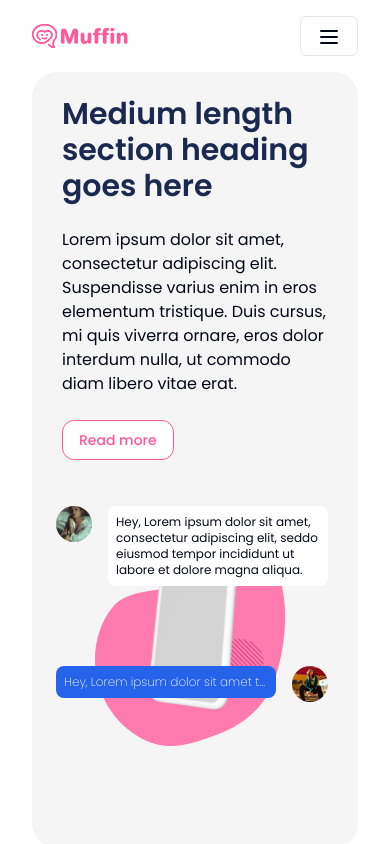
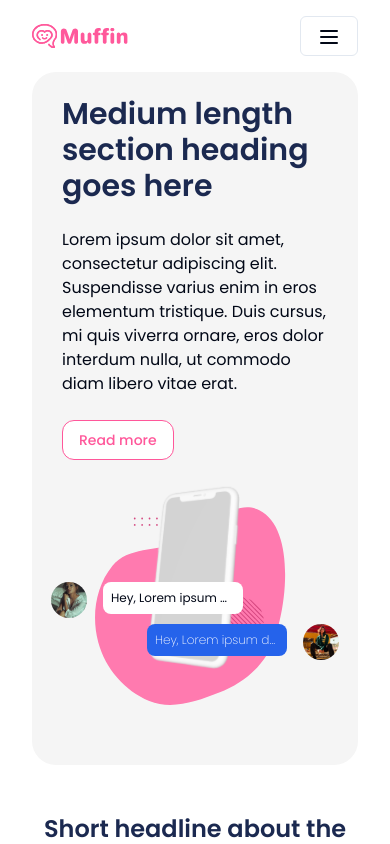
Before and after one commit to rv100101/muft, a React (Vite) app: page / in a window 390 px wide. Both pictures are taken after a click on the button "Read more". Shown: the top 844 px of the page. Built offline with nearby package versions, Linux system fonts and the light colour scheme.

Commit message:
feat: polish responsiveness

```diff
--- a/src/components/cta.tsx
+++ b/src/components/cta.tsx
@@ -3,8 +3,8 @@ import AppStore from "@/assets/app-store.svg";
 
 const Cta = () => {
   return (
-    <div className="mx-8 md:mx-[200px] mt-8 md:mt-12">
-      <div className="grid md:grid-cols-3 relative gap-4 py-14 md:py-28">
+    <div className="mx-8 lg:mx-[200px] mt-8 md:mt-12">
+      <div className="grid lg:grid-cols-3 relative gap-4 py-14 md:py-28">
         <div className="w-full h-full" />
         <div className="space-y-4 col-span-2 text-secondary">
           <p className="text-4xl font-semibold text-white">
--- a/src/components/footer.tsx
+++ b/src/components/footer.tsx
@@ -3,7 +3,7 @@ import { Button } from "./ui/button";
 import { Facebook, Instagram, Twitter, Linkedin } from "lucide-react";
 const Footer = () => {
   return (
-    <div className="mx-8 md:mx-[200px] py-8 md:py-32 space-y-4 ">
+    <div className="mx-8 lg:mx-[200px] py-8 md:py-32 space-y-4 ">
       <div className="flex justify-center md:justify-start">
         <img src={LogoWhite} alt="white muffin logo" />
       </div>
--- a/src/components/hero.tsx
+++ b/src/components/hero.tsx
@@ -26,7 +26,7 @@ const Hero = () => {
       } else {
         clearInterval(firstTypingInterval);
       }
-    }, 45);
+    }, 50);
 
     const secondTypingInterval = setInterval(() => {
       if (
@@ -40,7 +40,7 @@ const Hero = () => {
       } else {
         clearInterval(secondTypingInterval);
       }
-    }, 45);
+    }, 50);
 
     return () => {
       clearInterval(firstTypingInterval);
@@ -49,9 +49,9 @@ const Hero = () => {
   }, [firstCurrentIndex, secondCurrentIndex]);
 
   return (
-    <div className="bg-secondaryBackground py-6 md:py-12 px-[30px] md:px-[60px] rounded-3xl">
-      <div className="grid grid-cols-1 grid-rows-2 md:grid-rows-1 md:grid-cols-2">
-        <div className="space-y-6 flex flex-col items-start justify-center">
+    <motion.div className="bg-secondaryBackground py-6 md:py-12 px-[30px] md:px-[60px] rounded-3xl">
+      <div className="grid grid-cols-1 md:grid-rows-1 rows-auto md:grid-cols-2 md:gap-2">
+        <div className="space-y-6 flex flex-col items-start lg:justify-center">
           <h1 className="text-3xl md:text-4xl font-semibold text-secondary">
             Medium length section heading goes here
           </h1>
@@ -70,16 +70,16 @@ const Hero = () => {
             Read more
           </Button>
         </div>
-        <div className="flex justify-end items-center relative h-full w-full">
+        <div className="flex justify-center md:justify-end items-center relative">
           <img src={heroPhone} alt="hero phone image" />
           <motion.div
             initial={{ opacity: 0 }}
             whileInView={{ opacity: 1 }}
             transition={{ delay: 0.5 }}
-            className="absolute flex space-x-4 items-start -translate-y-24 md:-translate-y-32 md:-translate-x-24"
+            className="absolute flex space-x-4 items-start w-48 -translate-x-12 md:-translate-x-1 md:w-full md:-translate-y-32"
           >
             <img width={36} src={heroAvatar1} alt="user avatar 1" />
-            <p className="text-xs w-64 bg-white p-2 rounded-lg font-normal">
+            <p className="text-xs w-64 bg-white p-2 rounded-lg font-normal truncate md:h-max md:whitespace-normal">
               {firstTypedText}
             </p>
           </motion.div>
@@ -88,9 +88,9 @@ const Hero = () => {
               initial={{ opacity: 0 }}
               whileInView={{ opacity: 1 }}
               transition={{ delay: 0.5 }}
-              className="h-12 md:h-max absolute flex space-x-4 items-start translate-y-12 md:translate-y-36 md:translate-x-6"
+              className="h-12 w-48 md:w-full md:h-max absolute flex space-x-4 items-start translate-y-12 md:translate-y-36 translate-x-12 md:translate-x-6"
             >
-              <p className="text-xs md:h-max w-64 bg-blue-600 p-2 text-white rounded-lg font-extralight truncate md:whitespace-normal">
+              <p className="text-xs w-64 bg-blue-600 p-2 text-white rounded-lg font-extralight truncate md:h-max  md:whitespace-normal">
                 {secondTypedText}
               </p>
               <img width={36} src={heroAvatar2} alt="user avatar 2" />
@@ -98,7 +98,7 @@ const Hero = () => {
           )}
         </div>
       </div>
-    </div>
+    </motion.div>
   );
 };
 
--- a/src/components/testimonials.tsx
+++ b/src/components/testimonials.tsx
@@ -7,7 +7,11 @@ const Testimonials = () => {
     <section className="mt-8 md:mt-12">
       <div className="grid md:grid-cols-3 relative gap-4">
         <div className="hidden relative md:flex md:flex-col">
-          <img className="absolute flex" src={OkPhone} alt="ok illustration" />
+          <img
+            className="absolute flex md:w-48 lg:w-full"
+            src={OkPhone}
+            alt="ok illustration"
+          />
         </div>
 
         <div className="space-y-4 col-span-2 text-secondary">
```
